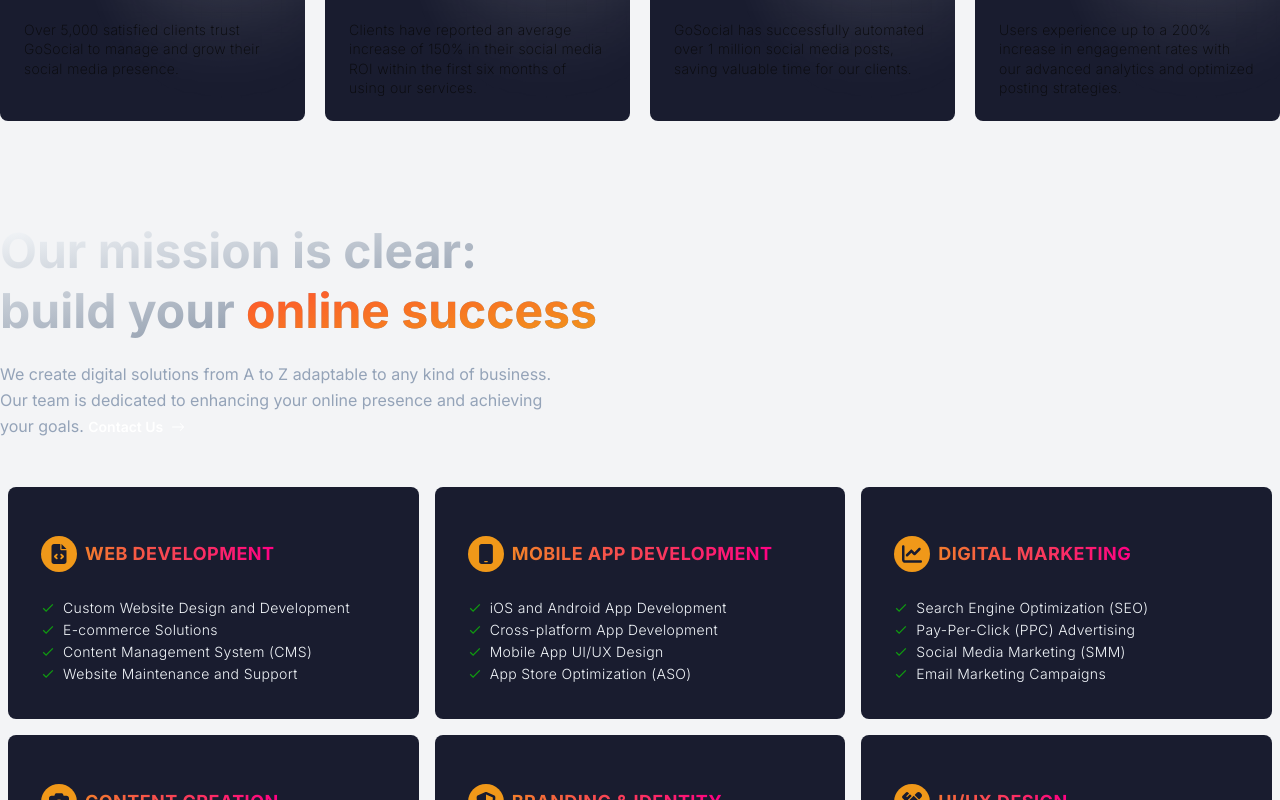
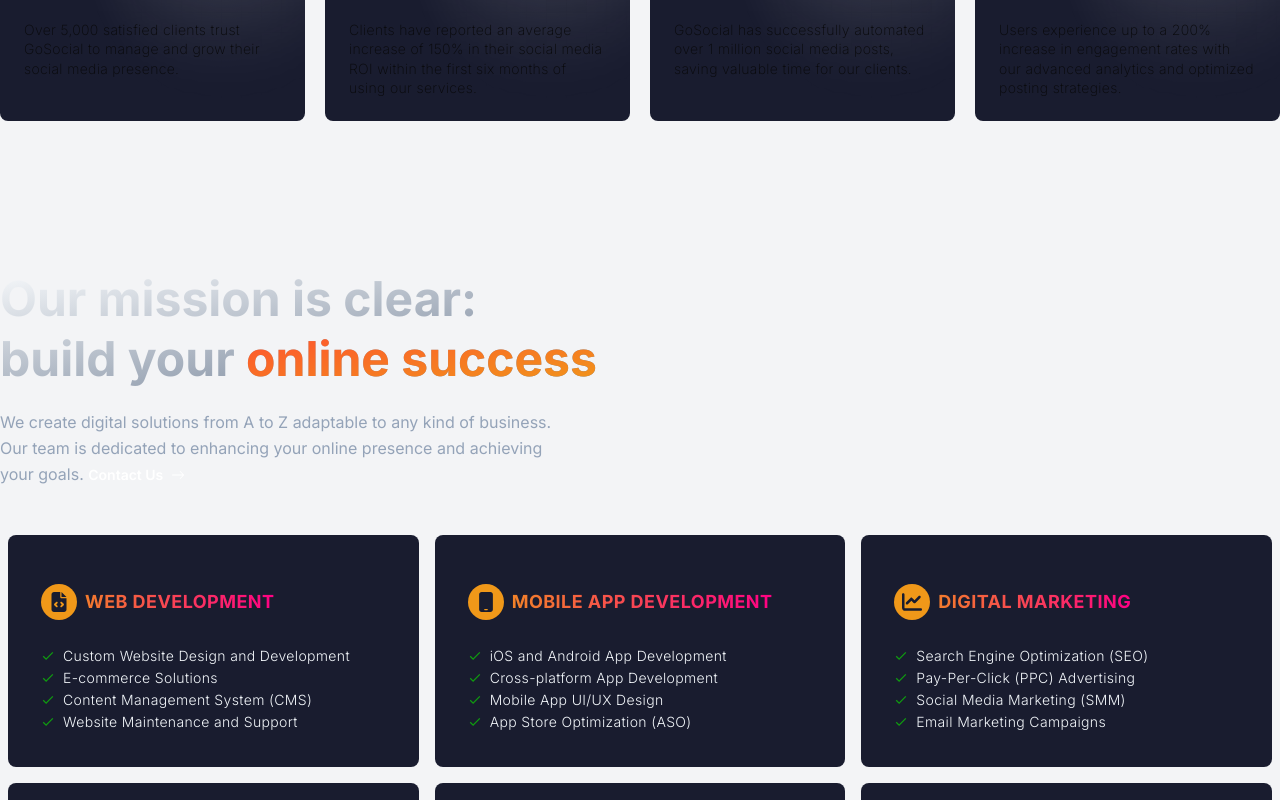
Before and after one commit to borisvicena/gosocial, a Next.js app: page / in a window 1280 px wide. Shown: the part 960-1760 px from the top of the page. Built offline with nearby package versions, Linux system fonts and the light colour scheme.

Commit message:
Update service section and removed old about section

```diff
--- a/app/page.tsx
+++ b/app/page.tsx
@@ -1,4 +1,3 @@
-import About from "@/components/About";
 import Footer from "@/components/Footer";
 import Hero from "@/components/Hero";
 import KeyStatistics from "@/components/KeyStatistics";
@@ -13,7 +12,6 @@ export default function Home() {
         <Navbar className="top-2" />
         <Hero />
         <KeyStatistics />
-        <About />
         <Services />
         <Testimonials />
         <Footer />
--- a/components/About.tsx
+++ /dev/null
@@ -1,14 +0,0 @@
-import React from "react";
-import { Lamp } from "./ui/Lamp";
-
-const About = () => {
-  return (
-    <section id="about">
-      <div className="pb-20 lg:pb-30 max-w-7xl mx-auto">
-        <div>{/* <Lamp mainText="Elevating every dimension of your" gradientText="digital world" /> */}</div>
-      </div>
-    </section>
-  );
-};
-
-export default About;
--- a/components/Hero.tsx
+++ b/components/Hero.tsx
@@ -26,7 +26,7 @@ const Hero = () => {
           <p className="text-center md:tracking-wider my-4 text-sm md:text-lg lg:text-xl text-slate-400">
             Let us elevate your online presence and drive your success.
           </p>
-          <a href="#about">
+          <a href="#services">
             <MagicButton title="Learn more" />
           </a>
         </div>
--- a/components/Services.tsx
+++ b/components/Services.tsx
@@ -12,7 +12,7 @@ import { Spotlight } from "./ui/Spotlight";
 const Services = () => {
   return (
     <section id="services" className="border-b border-white/[0.2]">
-      <div className="relative pb-20 lg:pb-30 max-w-7xl mx-auto">
+      <div className="relative py-20 lg:py-32 max-w-7xl mx-auto">
         <div className="h-[10rem] flex justify-start items-center">
           <div className="text-5xl font-bold bg-gradient-to-br from-slate-50 to-slate-500 bg-clip-text text-transparent leading-tight">
             Our mission is clear:
```
